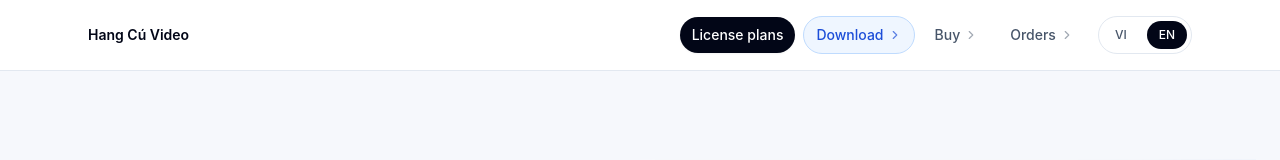
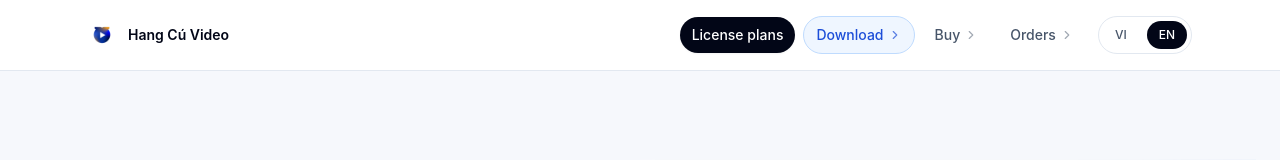
Before and after one commit to hminhnhut0501/hangcu, a Next.js app: page / in a window 1280 px wide. Shown: the top 160 px of the page. Built offline with nearby package versions, Linux system fonts and the light colour scheme; no server answers.

Commit message:
add homepage logo

```diff
--- a/src/app/(storefront)/layout.tsx
+++ b/src/app/(storefront)/layout.tsx
@@ -1,4 +1,5 @@
 import Link from "next/link";
+import Image from "next/image";
 import { ChevronRight } from "lucide-react";
 import { getSiteContentSettings } from "@/modules/site-settings/service";
 import { getStorefrontLocale, getLocalizedText } from "@/modules/i18n/storefront";
@@ -42,8 +43,16 @@ export default async function StorefrontLayout({
     <div className="min-h-screen bg-white text-slate-950">
       <header className="border-b border-slate-200">
         <div className="mx-auto flex max-w-6xl items-center justify-between gap-4 px-6 py-4">
-          <Link href="/" className="text-sm font-semibold">
-            {getLocalizedText(locale, { vi: settings.siteNameVi, en: settings.siteNameEn })}
+          <Link href="/" className="flex items-center gap-3 text-sm font-semibold">
+            <Image
+              src="/brand/hangcuvideo-logo.png"
+              alt={getLocalizedText(locale, { vi: settings.siteNameVi, en: settings.siteNameEn })}
+              width={28}
+              height={28}
+              className="h-7 w-7 rounded-full"
+              priority
+            />
+            <span>{getLocalizedText(locale, { vi: settings.siteNameVi, en: settings.siteNameEn })}</span>
           </Link>
           <div className="flex items-center gap-3">
             <nav className="hidden items-center gap-2 md:flex">
```
Also changed, not shown: public/brand/hangcuvideo-logo.png (added).
